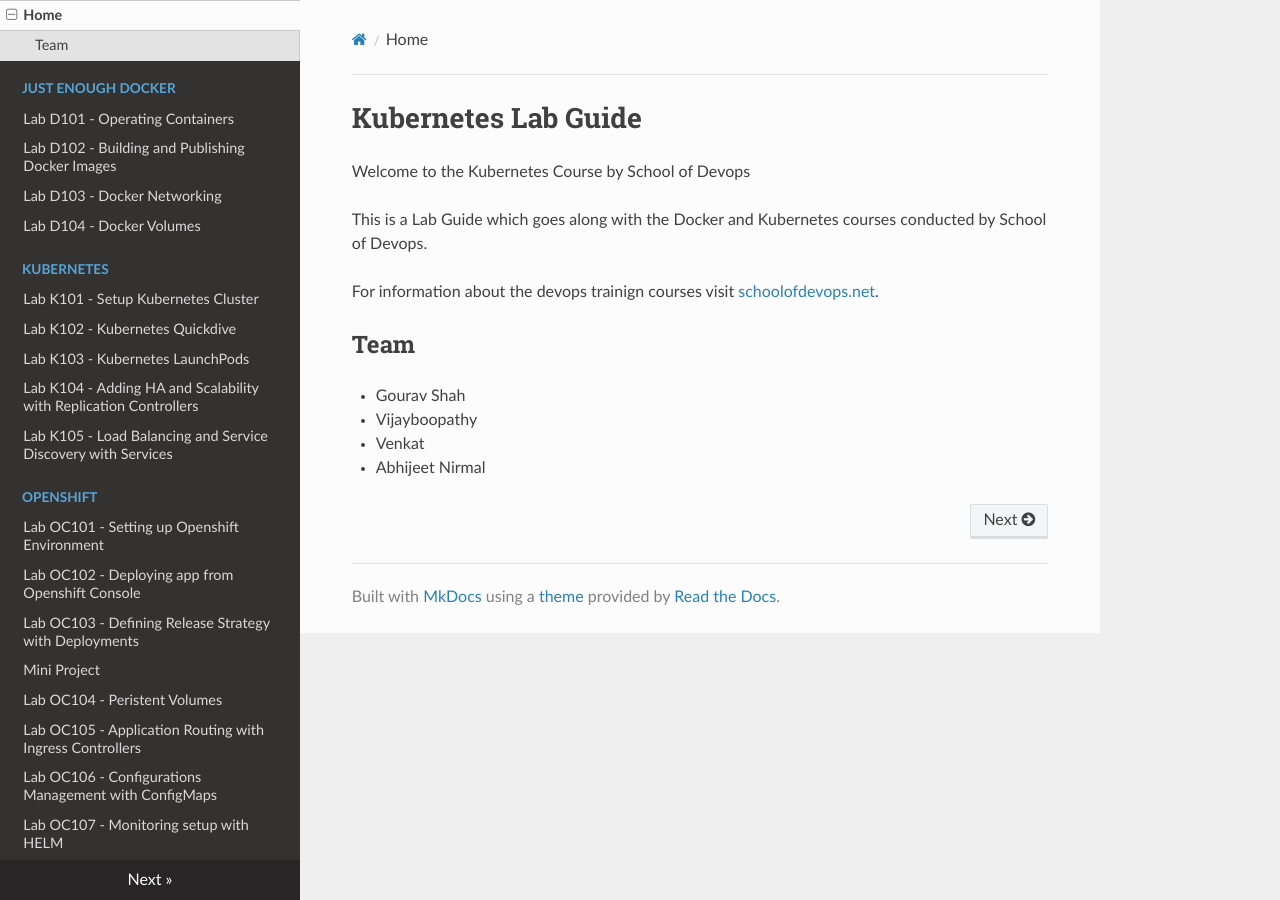
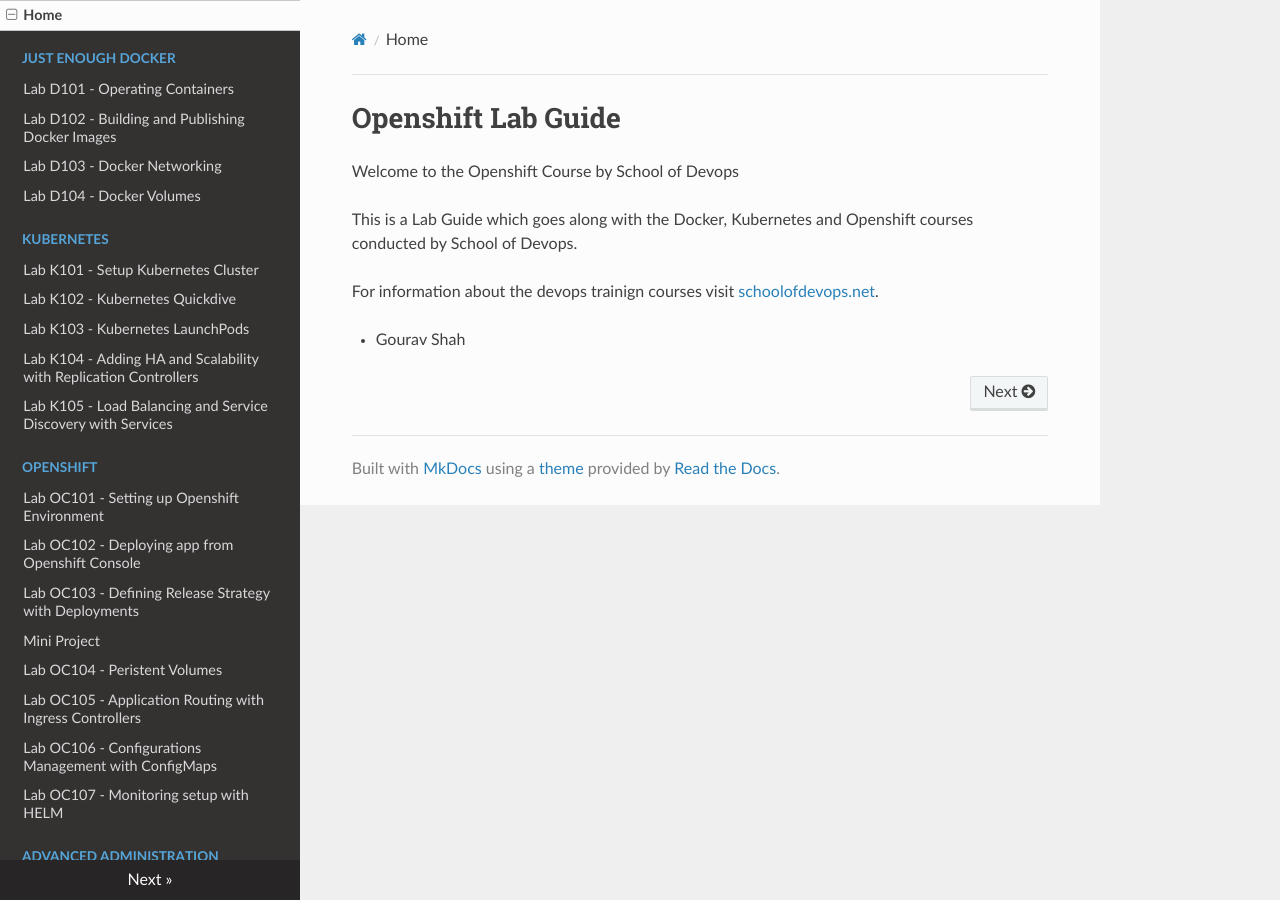
Before and after one commit to schoolofdevops/openshift-labguide, an MkDocs documentation site: the page built from chapters/index.md, in a window 1280 px wide. Built offline with MkDocs 1.6.1, drawn with Linux system fonts in a browser that asks for light colours; nearby versions of some CDN libraries; old or Windows-style settings are respelled for this version of MkDocs.

Commit message:
updated meta

```diff
--- a/chapters/index.md
+++ b/chapters/index.md
@@ -1,15 +1,10 @@
-# Kubernetes Lab Guide
+# Openshift Lab Guide
 
-Welcome to the Kubernetes Course  by School of Devops
+Welcome to the Openshift Course  by School of Devops
 
-This is a Lab Guide which goes along with the Docker and Kubernetes courses conducted by School of Devops.
+This is a Lab Guide which goes along with the Docker, Kubernetes and Openshift courses conducted by School of Devops.
 
 For information about the devops trainign courses visit [schoolofdevops.net](http://schoolofdeovps.net).
 
 
-## Team
-
 - Gourav Shah
-- Vijayboopathy
-- Venkat
-- Abhijeet Nirmal
--- a/mkdocs.yml
+++ b/mkdocs.yml
@@ -1,4 +1,4 @@
-site_name: Kubernetes Lab Guide
+site_name: Openshift Lab Guide
 pages:
   - Home: "index.md"
   - Just Enough Docker:
```
Also changed, not shown: 1 other file.
